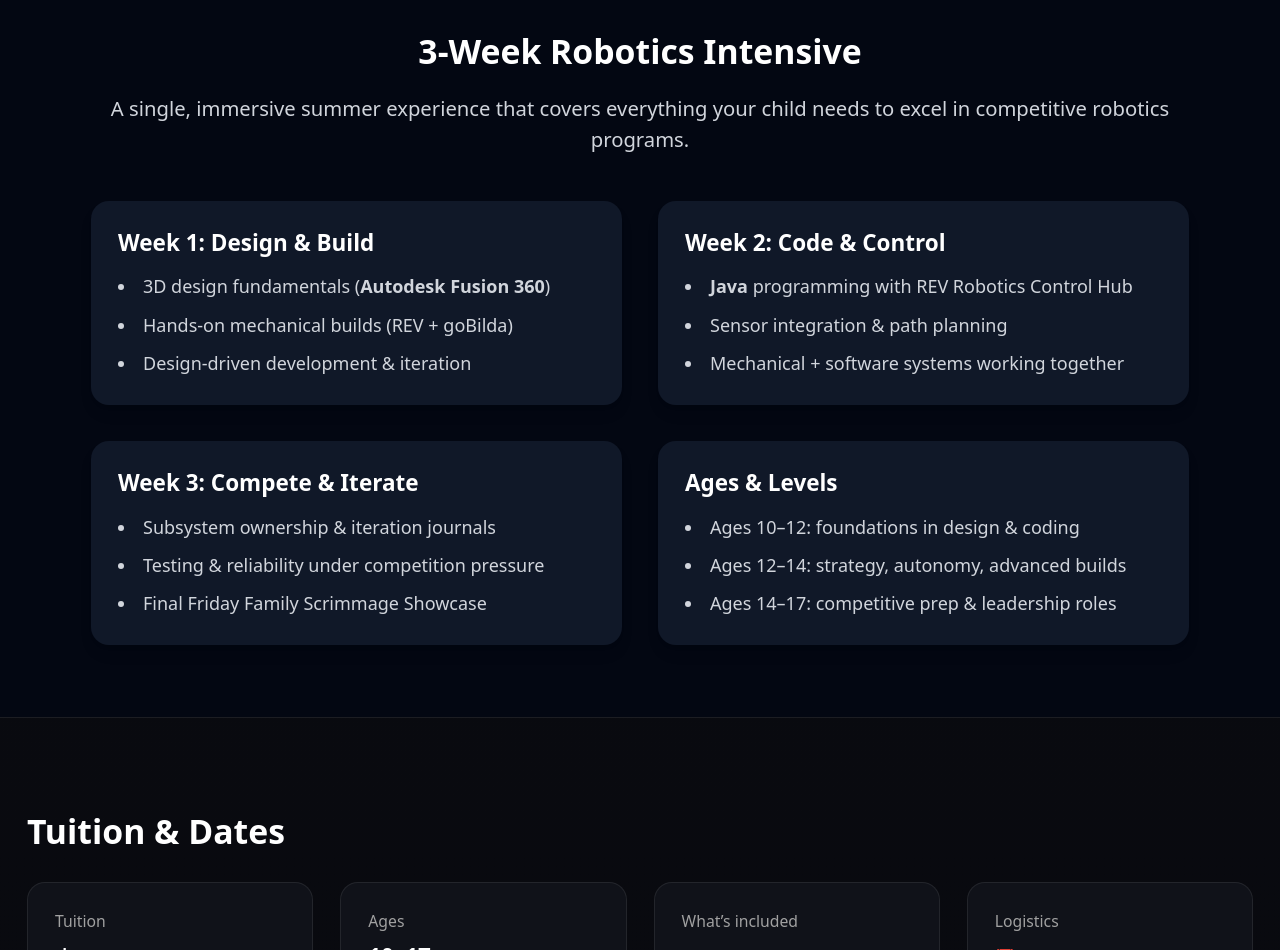
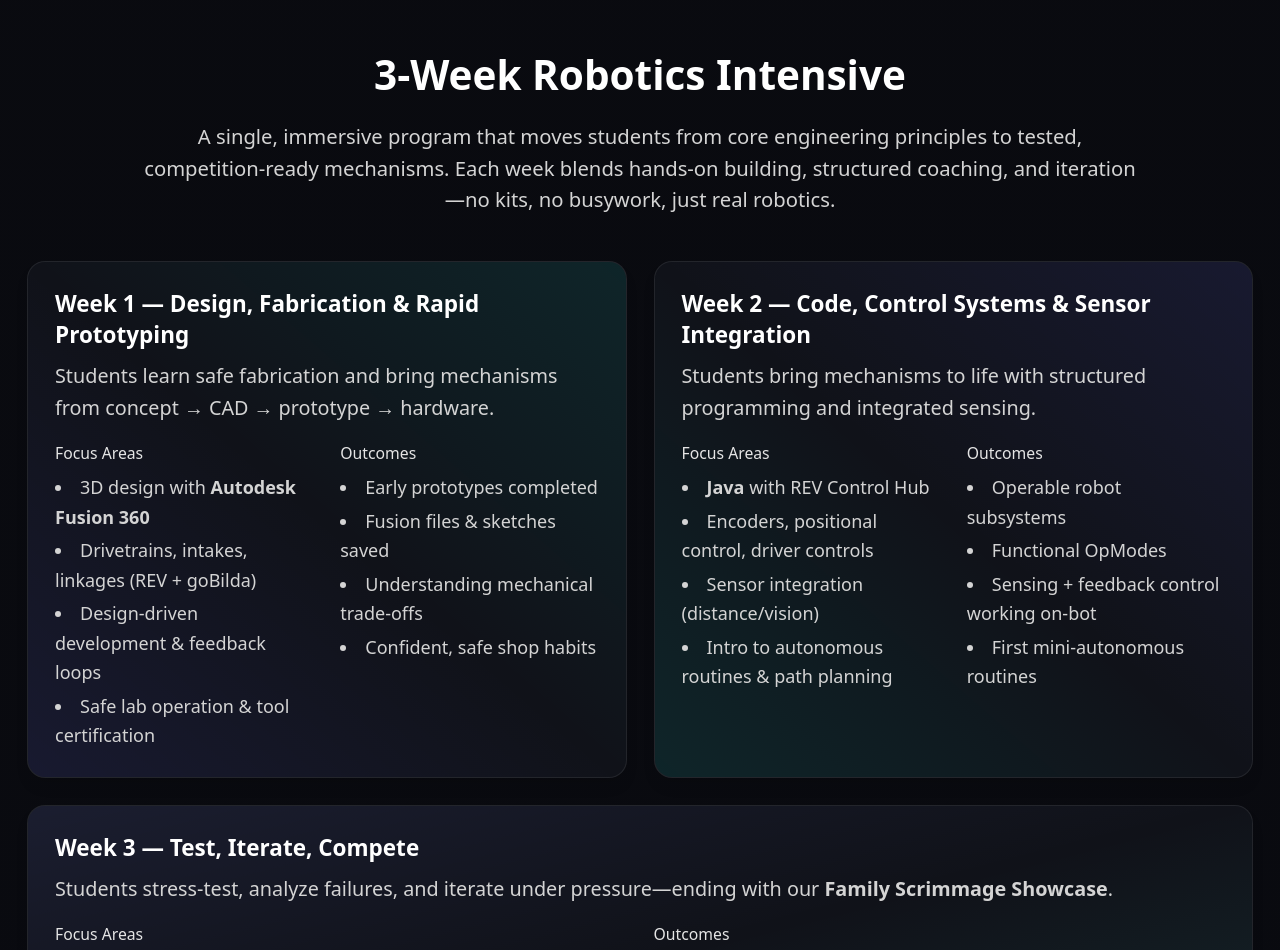
Before and after one commit to KingKumar/camp-asimov, a Next.js app: page / in a window 1280 px wide. Shown: the part 1120-2070 px from the top of the page. Built offline with nearby package versions, Linux system fonts and the light colour scheme.

Commit message:
Update AsimovLanding.tsx
Updated program details

```diff
--- a/components/AsimovLanding.tsx
+++ b/components/AsimovLanding.tsx
@@ -331,53 +331,284 @@ export default function AsimovCampLanding() {
         </div>
       </section>
 
-      {/* PROGRAM DETAILS */}
-      <section id="program" className="py-16 bg-gray-950 text-white">
-        <div className="max-w-5xl mx-auto px-6">
-          <h2 className="text-3xl font-bold mb-4 text-center">3-Week Robotics Intensive</h2>
-          <p className="text-lg text-gray-300 mb-10 text-center">
-            A single, immersive summer experience that covers everything your child needs to excel in competitive robotics programs.
+     {/* PROGRAM DETAILS */}
+<section
+  id="program"
+  className="py-20 border-t scroll-mt-28 md:scroll-mt-32"
+  style={{ borderColor: ink.line }}
+>
+  <div className="mx-auto max-w-7xl px-6 text-white">
+
+    <motion.h2
+      initial={{ y: 20, opacity: 0 }}
+      whileInView={{ y: 0, opacity: 1 }}
+      transition={{ duration: 0.4 }}
+      viewport={{ once: true }}
+      className="text-3xl md:text-4xl font-bold text-center"
+    >
+      3-Week Robotics Intensive
+    </motion.h2>
+
+    <motion.p
+      initial={{ y: 20, opacity: 0 }}
+      whileInView={{ y: 0, opacity: 1 }}
+      transition={{ duration: 0.45 }}
+      viewport={{ once: true }}
+      className="mt-4 text-lg text-neutral-300 text-center max-w-4xl mx-auto"
+    >
+      A single, immersive program that moves students from core engineering
+      principles to tested, competition-ready mechanisms. Each week blends
+      hands-on building, structured coaching, and iteration—no kits, no
+      busywork, just real robotics.
+    </motion.p>
+
+    {/* Week-by-Week breakdown */}
+    <div className="mt-10 grid md:grid-cols-2 gap-6">
+
+      {/* WEEK 1 */}
+      <motion.article
+        initial={{ y: 40, opacity: 0 }}
+        whileInView={{ y: 0, opacity: 1 }}
+        transition={{ duration: 0.5 }}
+        viewport={{ once: true }}
+        className="rounded-2xl p-6 border shadow-lg relative overflow-hidden"
+        style={{ background: ink.surface, borderColor: ink.line }}
+      >
+        <div className="absolute -inset-1 rounded-2xl pointer-events-none bg-gradient-to-tr from-indigo-500/10 via-transparent to-teal-400/10" />
+        <div className="relative">
+          <h3 className="text-xl font-semibold">
+            Week 1 — Design, Fabrication & Rapid Prototyping
+          </h3>
+
+          <p className="mt-2 text-neutral-300">
+            Students learn safe fabrication and bring mechanisms from concept → CAD →
+            prototype → hardware.
           </p>
 
-          <div className="grid md:grid-cols-2 gap-8">
-            <div className="bg-gray-900 rounded-2xl p-6 shadow-lg">
-              <h3 className="text-xl font-semibold mb-3">Week 1: Design & Build</h3>
-              <ul className="space-y-2 text-gray-300 list-disc list-inside">
-                <li>3D design fundamentals (<strong>Autodesk Fusion 360</strong>)</li>
-                <li>Hands-on mechanical builds (REV + goBilda)</li>
-                <li>Design-driven development & iteration</li>
+          <div className="mt-4 grid sm:grid-cols-2 gap-6">
+            <div>
+              <div className="text-sm font-medium text-neutral-200">Focus Areas</div>
+              <ul className="mt-2 list-disc list-inside text-neutral-300 space-y-1">
+                <li>3D design with <strong>Autodesk Fusion 360</strong></li>
+                <li>Drivetrains, intakes, linkages (REV + goBilda)</li>
+                <li>Design-driven development & feedback loops</li>
+                <li>Safe lab operation & tool certification</li>
               </ul>
             </div>
-
-            <div className="bg-gray-900 rounded-2xl p-6 shadow-lg">
-              <h3 className="text-xl font-semibold mb-3">Week 2: Code & Control</h3>
-              <ul className="space-y-2 text-gray-300 list-disc list-inside">
-                <li><strong>Java</strong> programming with REV Robotics Control Hub</li>
-                <li>Sensor integration & path planning</li>
-                <li>Mechanical + software systems working together</li>
-              </ul>
-            </div>
-
-            <div className="bg-gray-900 rounded-2xl p-6 shadow-lg">
-              <h3 className="text-xl font-semibold mb-3">Week 3: Compete & Iterate</h3>
-              <ul className="space-y-2 text-gray-300 list-disc list-inside">
-                <li>Subsystem ownership & iteration journals</li>
-                <li>Testing & reliability under competition pressure</li>
-                <li>Final Friday Family Scrimmage Showcase</li>
-              </ul>
-            </div>
-
-            <div className="bg-gray-900 rounded-2xl p-6 shadow-lg">
-              <h3 className="text-xl font-semibold mb-3">Ages & Levels</h3>
-              <ul className="space-y-2 text-gray-300 list-disc list-inside">
-                <li>Ages 10–12: foundations in design & coding</li>
-                <li>Ages 12–14: strategy, autonomy, advanced builds</li>
-                <li>Ages 14–17: competitive prep & leadership roles</li>
+            <div>
+              <div className="text-sm font-medium text-neutral-200">Outcomes</div>
+              <ul className="mt-2 list-disc list-inside text-neutral-300 space-y-1">
+                <li>Early prototypes completed</li>
+                <li>Fusion files & sketches saved</li>
+                <li>Understanding mechanical trade-offs</li>
+                <li>Confident, safe shop habits</li>
               </ul>
             </div>
           </div>
         </div>
-      </section>
+      </motion.article>
+
+      {/* WEEK 2 */}
+      <motion.article
+        initial={{ y: 40, opacity: 0 }}
+        whileInView={{ y: 0, opacity: 1 }}
+        transition={{ duration: 0.5, delay: 0.1 }}
+        viewport={{ once: true }}
+        className="rounded-2xl p-6 border shadow-lg relative overflow-hidden"
+        style={{ background: ink.surface, borderColor: ink.line }}
+      >
+        <div className="absolute -inset-1 rounded-2xl pointer-events-none bg-gradient-to-tr from-teal-400/10 via-transparent to-indigo-500/10" />
+        <div className="relative">
+          <h3 className="text-xl font-semibold">
+            Week 2 — Code, Control Systems & Sensor Integration
+          </h3>
+
+          <p className="mt-2 text-neutral-300">
+            Students bring mechanisms to life with structured programming and integrated sensing.
+          </p>
+
+          <div className="mt-4 grid sm:grid-cols-2 gap-6">
+            <div>
+              <div className="text-sm font-medium text-neutral-200">Focus Areas</div>
+              <ul className="mt-2 list-disc list-inside text-neutral-300 space-y-1">
+                <li><strong>Java</strong> with REV Control Hub</li>
+                <li>Encoders, positional control, driver controls</li>
+                <li>Sensor integration (distance/vision)</li>
+                <li>Intro to autonomous routines & path planning</li>
+              </ul>
+            </div>
+
+            <div>
+              <div className="text-sm font-medium text-neutral-200">Outcomes</div>
+              <ul className="mt-2 list-disc list-inside text-neutral-300 space-y-1">
+                <li>Operable robot subsystems</li>
+                <li>Functional OpModes</li>
+                <li>Sensing + feedback control working on-bot</li>
+                <li>First mini-autonomous routines</li>
+              </ul>
+            </div>
+          </div>
+        </div>
+      </motion.article>
+
+      {/* WEEK 3 */}
+      <motion.article
+        initial={{ y: 40, opacity: 0 }}
+        whileInView={{ y: 0, opacity: 1 }}
+        transition={{ duration: 0.5, delay: 0.15 }}
+        viewport={{ once: true }}
+        className="rounded-2xl p-6 border shadow-lg md:col-span-2 relative overflow-hidden"
+        style={{ background: ink.surface, borderColor: ink.line }}
+      >
+        <div className="absolute -inset-1 rounded-2xl pointer-events-none bg-gradient-to-br from-indigo-400/10 via-transparent to-teal-300/10" />
+        <div className="relative">
+          <h3 className="text-xl font-semibold">Week 3 — Test, Iterate, Compete</h3>
+
+          <p className="mt-2 text-neutral-300">
+            Students stress-test, analyze failures, and iterate under pressure—ending with our
+            <strong> Family Scrimmage Showcase</strong>.
+          </p>
+
+          <div className="mt-4 grid md:grid-cols-2 gap-6">
+            <div>
+              <div className="text-sm font-medium text-neutral-200">Focus Areas</div>
+              <ul className="mt-2 list-disc list-inside text-neutral-300 space-y-1">
+                <li>Reliability testing & failure analysis</li>
+                <li>Iteration journals & subsystem ownership</li>
+                <li>Strategy refinement & driver practice</li>
+                <li>Presentation & storytelling</li>
+              </ul>
+            </div>
+            <div>
+              <div className="text-sm font-medium text-neutral-200">Outcomes</div>
+              <ul className="mt-2 list-disc list-inside text-neutral-300 space-y-1">
+                <li>Reliable competition systems</li>
+                <li>Clear documentation of changes</li>
+                <li>Real scrimmage match experience</li>
+                <li>Polished final presentation</li>
+              </ul>
+            </div>
+          </div>
+        </div>
+      </motion.article>
+    </div>
+
+    {/* Daily Rhythm */}
+    <motion.div
+      initial={{ y: 40, opacity: 0 }}
+      whileInView={{ y: 0, opacity: 1 }}
+      transition={{ duration: 0.5, delay: 0.2 }}
+      viewport={{ once: true }}
+      className="mt-8 rounded-2xl p-5 border text-sm"
+      style={{ background: ink.panel, borderColor: ink.line }}
+    >
+      <div className="font-semibold text-neutral-100">Daily Rhythm</div>
+      <ul className="mt-2 list-disc list-inside text-neutral-300 space-y-1">
+        <li>Morning briefing & safety checks</li>
+        <li>Build blocks (mechanical / coding / testing)</li>
+        <li>Coach check-ins & feedback loops</li>
+        <li>End-of-day demos & iteration planning</li>
+      </ul>
+    </motion.div>
+
+    {/* Divider */}
+    <div className="mt-12 h-px w-full" style={{ background: ink.line }} />
+
+    {/* SKILL PROGRESSION */}
+    <motion.div
+      initial={{ y: 40, opacity: 0 }}
+      whileInView={{ y: 0, opacity: 1 }}
+      transition={{ duration: 0.5 }}
+      viewport={{ once: true }}
+      className="mt-12"
+    >
+      <h3 className="text-2xl md:text-3xl font-bold text-center">
+        Skill Progression (not age-based)
+      </h3>
+
+      <p className="mt-3 text-neutral-300 text-center max-w-3xl mx-auto">
+        Students are placed where they’ll be challenged. Movement between levels
+        is encouraged as abilities grow.
+      </p>
+
+      <div className="mt-10 flex flex-col items-center gap-4">
+
+        {/* LEVEL 3 */}
+        <motion.div
+          initial={{ y: 30, opacity: 0 }}
+          whileInView={{ y: 0, opacity: 1 }}
+          transition={{ duration: 0.45 }}
+          viewport={{ once: true }}
+          className="w-full md:w-2/3 lg:w-1/2 rounded-2xl p-6 border text-center relative overflow-hidden"
+          style={{ borderColor: ink.line, background: ink.panel }}
+        >
+          <div className="absolute inset-0 bg-gradient-to-br from-cyan-500/10 to-indigo-500/10 pointer-events-none" />
+          <div className="relative">
+            <div className="flex items-center justify-center gap-2 text-teal-300 text-sm uppercase tracking-wide font-semibold">
+              <Trophy className="h-4 w-4" /> Level 3 — Competitive Leadership
+            </div>
+            <p className="mt-2 text-neutral-200 text-sm">
+              Advanced build strategy, autonomous systems, data-driven iteration,
+              subsystem leadership, & mentoring peers.
+            </p>
+          </div>
+        </motion.div>
+
+        {/* LEVEL 2 */}
+        <motion.div
+          initial={{ y: 30, opacity: 0 }}
+          whileInView={{ y: 0, opacity: 1 }}
+          transition={{ duration: 0.45, delay: 0.05 }}
+          viewport={{ once: true }}
+          className="w-full md:w-3/4 lg:w-2/3 rounded-2xl p-6 border text-center relative overflow-hidden"
+          style={{ borderColor: ink.line, background: ink.surface }}
+        >
+          <div className="absolute inset-0 bg-gradient-to-br from-indigo-500/10 to-purple-500/10 pointer-events-none" />
+          <div className="relative">
+            <div className="flex items-center justify-center gap-2 text-indigo-300 text-sm uppercase tracking-wide font-semibold">
+              <Wrench className="h-4 w-4" /> Level 2 — Intermediate Integration
+            </div>
+            <p className="mt-2 text-neutral-200 text-sm">
+              CAD → Build → Wiring → Code → Sensing → Testing.
+              Students own subsystems and contribute to strategic development.
+            </p>
+          </div>
+        </motion.div>
+
+        {/* LEVEL 1 */}
+        <motion.div
+          initial={{ y: 30, opacity: 0 }}
+          whileInView={{ y: 0, opacity: 1 }}
+          transition={{ duration: 0.45, delay: 0.1 }}
+          viewport={{ once: true }}
+          className="w-full md:w-5/6 rounded-2xl p-6 border text-center relative overflow-hidden"
+          style={{ borderColor: ink.line, background: "#111521" }}
+        >
+          <div className="absolute inset-0 bg-gradient-to-br from-zinc-500/10 to-transparent pointer-events-none" />
+          <div className="relative">
+            <div className="flex items-center justify-center gap-2 text-neutral-300 text-sm uppercase tracking-wide font-semibold">
+              <Cpu className="h-4 w-4" /> Level 1 — Foundations
+            </div>
+            <p className="mt-2 text-neutral-200 text-sm">
+              Tool safety, CAD basics, programming fundamentals, mechanical
+              principles, fast prototyping, & growth mindset.
+            </p>
+          </div>
+        </motion.div>
+      </div>
+
+      <div className="mt-8 text-center text-sm text-neutral-500">
+        <em>
+          Age groupings are for social fit —
+          <strong> skills determine challenge level.</strong>
+        </em>
+      </div>
+    </motion.div>
+  </div>
+</section>
+
+
+
 
       {/* TUITION & DATES */}
       <section id="pricing" className="py-20 border-t" style={{ borderColor: ink.line }}>
```
